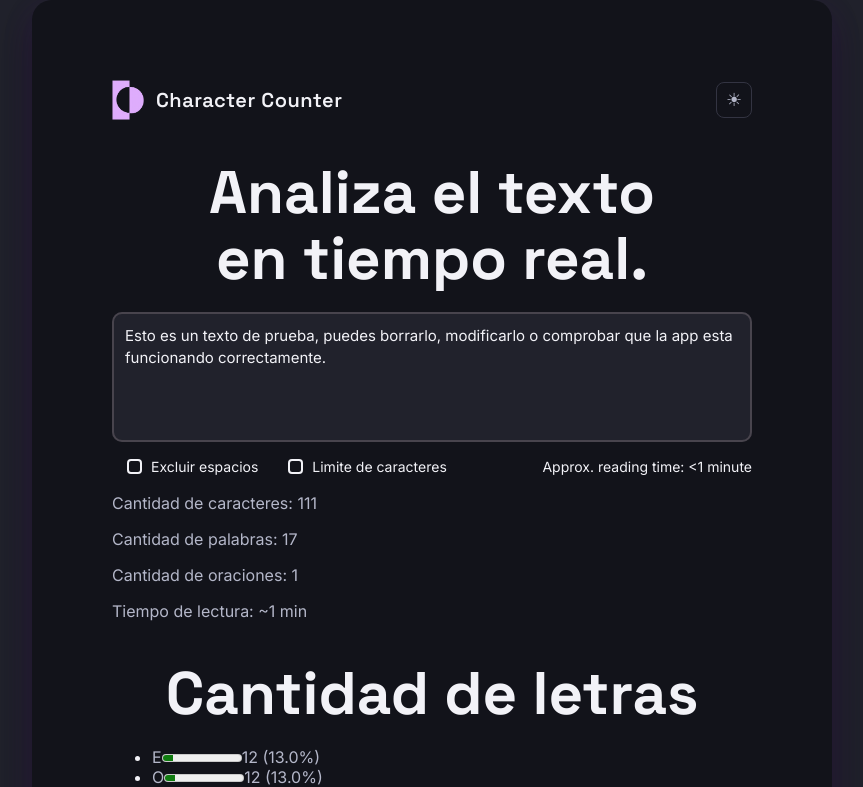
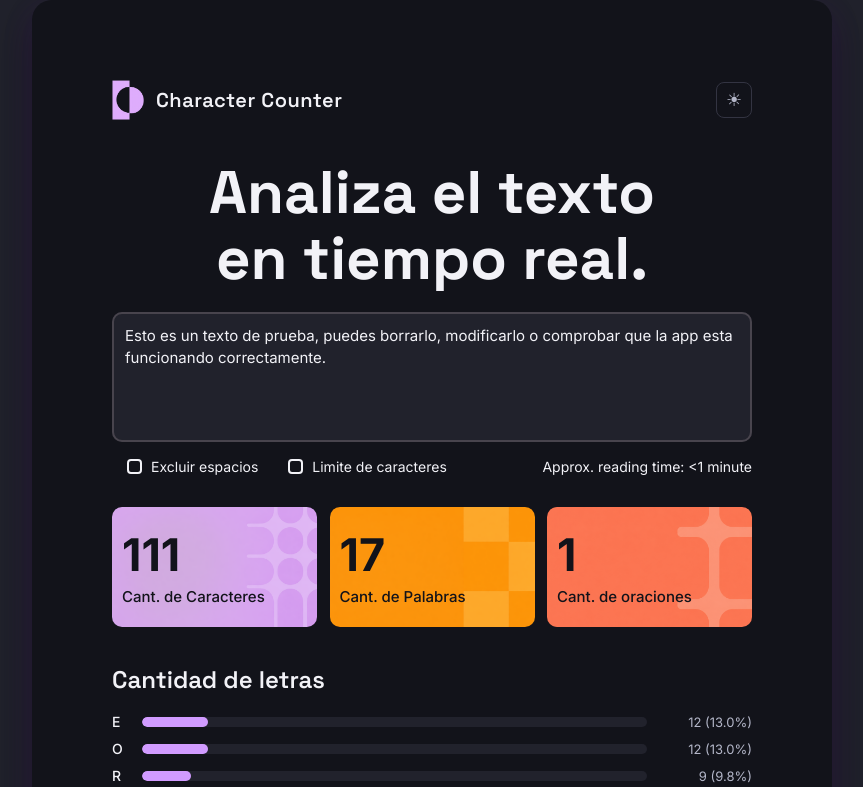
Before and after one commit to kou-23/character-counter-trabajo-final, a React (Vite) app: page / in a window 1280 px wide. Shown: the top 787 px of the page, without its empty margins (208-1071 px from the left). Built offline with nearby package versions, Linux system fonts and the light colour scheme.

Commit message:
feat: estilizar tarjetas de estadísticas y barras de progreso de letras

```diff
--- a/src/components/LetterDensity.jsx
+++ b/src/components/LetterDensity.jsx
@@ -2,7 +2,7 @@ import { ProgressBar } from "./ProgressBar"
 
 const LetterDensity = ({ sortLetters }) => {
   return (
-    <section>
+    <section className="grupo-progress">
       <h2>Cantidad de letras</h2>
       <article>
         <ul>
--- a/src/components/ProgressBar.jsx
+++ b/src/components/ProgressBar.jsx
@@ -1,8 +1,10 @@
 const ProgressBar = ({ letter }) => {
   return (
-    <li key={letter.letterName}>
+    <li>
       <span>{letter.letterName.toUpperCase()}</span>
-      <meter min="0" max="100" value={letter.percentage}></meter>
+      <div className="progress-container">
+        <div className="progress-fill" style={{ width: `${letter.percentage}%` }}></div>
+      </div>
       <span>{letter.amount} ({letter.percentage.toFixed(1)}%)</span>
     </li>
   )
--- a/src/components/Stats.jsx
+++ b/src/components/Stats.jsx
@@ -1,10 +1,18 @@
 const Stats = ({ characters, words, sentences, readingTime }) => {
   return (
-    <div>
-      <p>Cantidad de caracteres: {characters}</p>
-      <p>Cantidad de palabras: {words}</p>
-      <p>Cantidad de oraciones: {sentences}</p>
-      <p>Tiempo de lectura: ~{readingTime} min</p>
+    <div className="second-sect">
+      <div className="card">
+        <h3>{characters}</h3>
+        <h5>Cant. de Caracteres</h5>
+      </div>
+      <div className="card2">
+        <h3>{words}</h3>
+        <h5>Cant. de Palabras</h5>
+      </div>
+      <div className="card3">
+        <h3>{sentences}</h3>
+        <h5>Cant. de oraciones</h5>
+      </div>
     </div>
   )
 }
--- a/src/index.css
+++ b/src/index.css
@@ -176,21 +176,125 @@ outline: none;
   margin: 0;
 }
 
-.input-limit {
-  width: 60px;
+.second-sect {
+  display: flex;
+  justify-content: space-between;
+  margin-top: 30px;
+}
+
+.card {
+  background-image: url('./assets/images/bgimage1.png');
+  width: 205px;
+  height: 120px;
+  border-radius: 10px;
+  background-repeat: no-repeat;
+  background-size: cover;
+  background-position: center;
+}
+
+.card2 {
+  background-image: url('./assets/images/bgimage2.png');
+  width: 205px;
+  height: 120px;
+  border-radius: 10px;
+  background-repeat: no-repeat;
+  background-size: cover;
+  background-position: center;
+}
+
+.card3 {
+  background-image: url('./assets/images/bgimage3.png');
+  width: 205px;
+  height: 120px;
+  border-radius: 10px;
+  background-repeat: no-repeat;
+  background-size: cover;
+  background-position: center;
+}
+
+.card h3, .card2 h3, .card3 h3 {
+  font-family: var(--font-text);
+  font-size: 45px;
+  color: var(--bg-principal);
+  margin: 20px 0px 0px 10px;
+}
+
+.card h5, .card2 h5, .card3 h5 {
+  font-family: var(--font-text);
+  color: var(--bg-principal);
+  font-size: 15px;
+  font-weight: 500;
+  margin: 5px 0px 0px 10px;
+}
+
+.grupo-progress {
+  margin-top: 30px;
+}
+
+.grupo-progress h2 {
+  font-family: var(--font-titles);
+  color: var(--text-principal);
+  font-size: 24px;
+  font-weight: 600;
+  margin-bottom: 20px;
+  text-align: left;
+}
+
+.grupo-progress ul {
+  list-style: none;
+  padding: 0;
+  margin: 0;
+}
+
+.grupo-progress li {
+  display: flex;
+  align-items: center;
+  gap: 15px;
+  margin-top: 10px;
+}
+
+.grupo-progress li span:first-child {
+  width: 15px;
+  font-family: var(--font-text);
+  color: var(--text-principal);
+  font-size: 14px;
+  font-weight: 500;
+}
+
+.grupo-progress li span:last-child {
+  width: 90px;
+  font-family: var(--font-text);
+  font-size: 13px;
+  color: var(--text-secundario);
+  text-align: right;
+}
+
+.progress-container {
+  flex-grow: 1;
   background-color: var(--bg-cards);
-  border: 1px solid #333442;
-  border-radius: 6px;
-  padding: 4px 8px;
+  border-radius: 10px;
+  height: 10px;
+  overflow: hidden;
+}
+
+.progress-fill {
+  height: 100%;
+  background-color: var(--progress-bar);
+  border-radius: 10px;
+}
+
+details {
+  margin-top: 15px;
+}
+
+summary {
+  font-family: var(--font-text);
   color: var(--text-principal);
-  font-family: var(--font-text);
-  font-size: 14px;
+  font-size: 15px;
+  cursor: pointer;
   outline: none;
 }
 
-.input-limit::-webkit-inner-spin-button,
-.input-limit::-webkit-outer-spin-button {
-  opacity: 1;
-  filter: invert(1);
-  cursor: pointer;
+summary:hover {
+  color: var(--progress-bar);
 }
```
